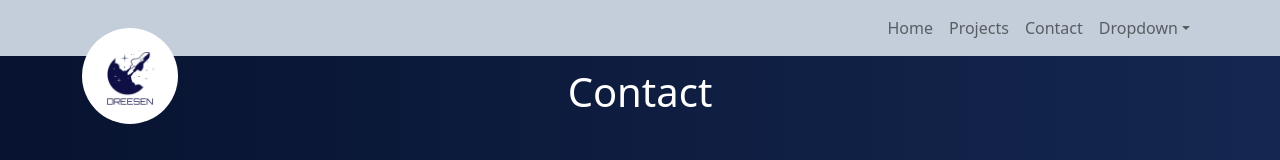
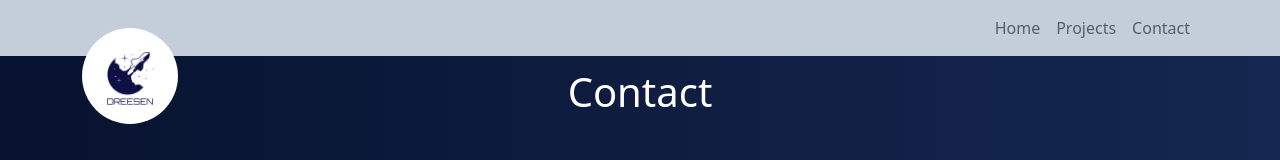
Before and after one commit to mdreesen/mesite, a React (Create React App) app: page /contact in a window 1280 px wide. Shown: the top 160 px of the page. Built offline with nearby package versions, Linux system fonts and the light colour scheme.

Commit message:
taking out dropdown for now

```diff
--- a/src/components/Navigation/index.js
+++ b/src/components/Navigation/index.js
@@ -36,13 +36,13 @@ const Navigation = () => {
                         {
                             NavLink.map(nav => <Nav.Link href={nav?.link}>{nav?.name}</Nav.Link>)
                         }
-                        <NavDropdown title="Dropdown" id="collasible-nav-dropdown">
+                        {/* <NavDropdown title="Dropdown" id="collasible-nav-dropdown">
                             <NavDropdown.Item href="#action/3.1">Action</NavDropdown.Item>
                             <NavDropdown.Item href="#action/3.2">Another action</NavDropdown.Item>
                             <NavDropdown.Item href="#action/3.3">Something</NavDropdown.Item>
                             <NavDropdown.Divider />
                             <NavDropdown.Item href="#action/3.4">Separated link</NavDropdown.Item>
-                        </NavDropdown>
+                        </NavDropdown> */}
                     </Nav>
                 </Navbar.Collapse>
             </Container>
```
Also changed, not shown: 23 other files (tests, documents, lock files or other folders).
